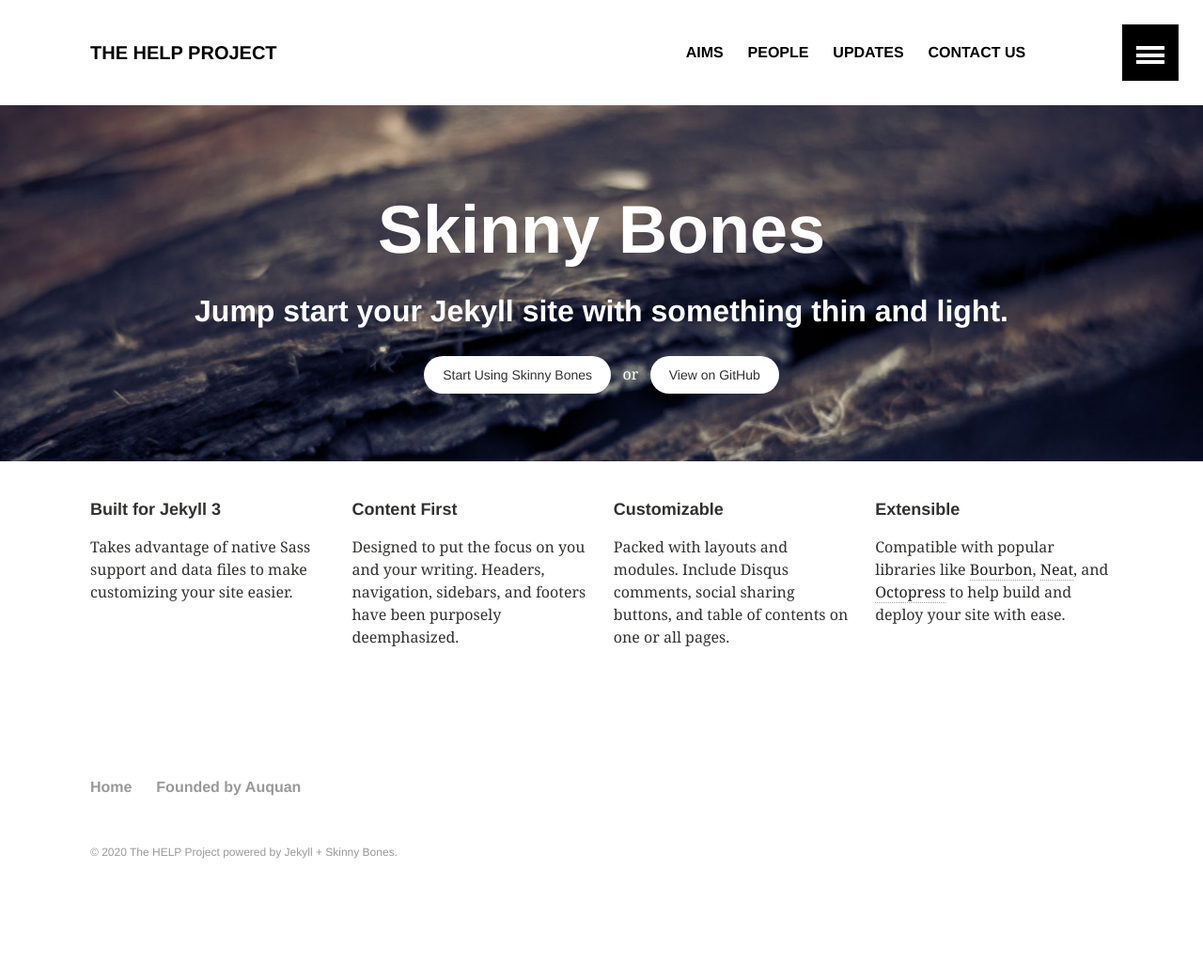
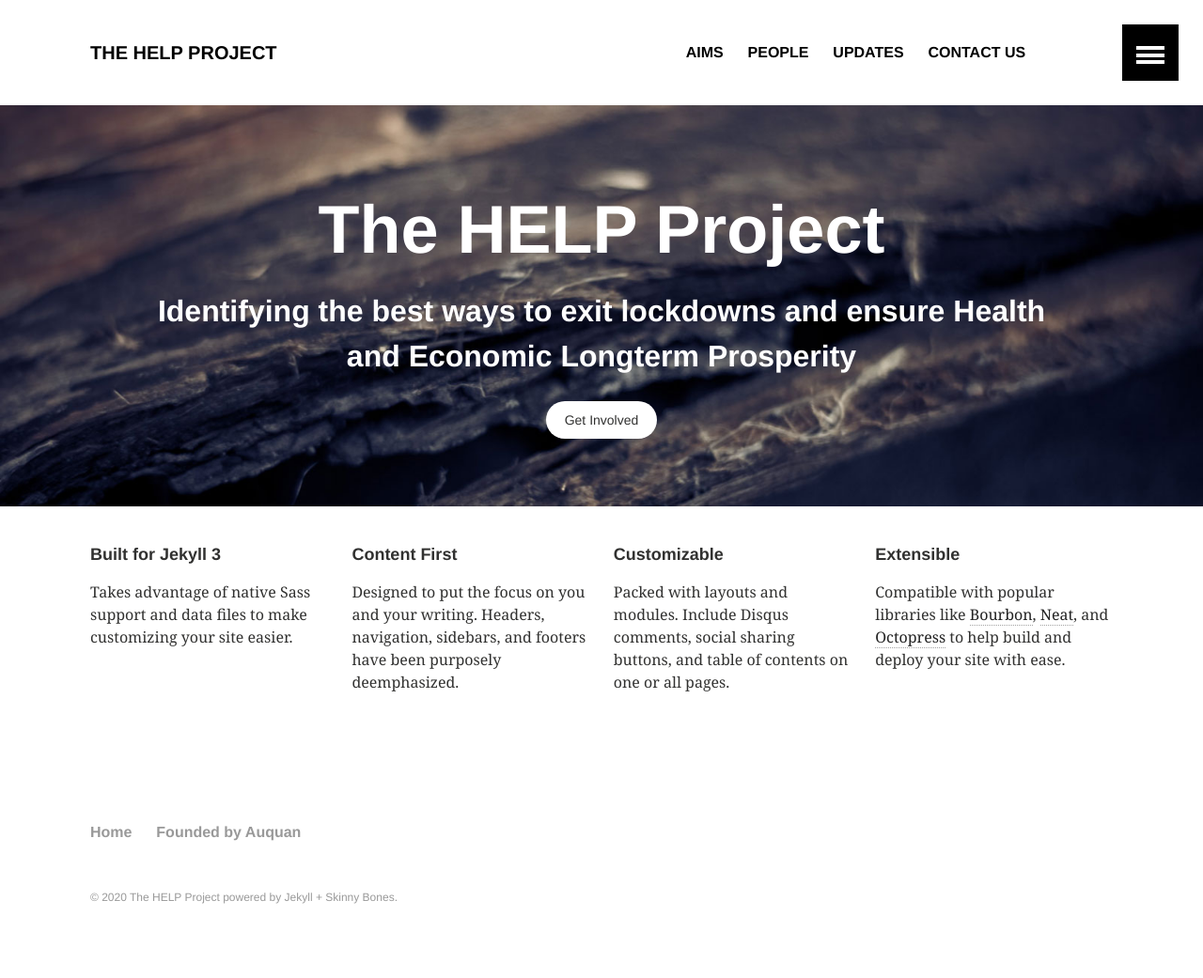
Before and after one commit to Auquan/help_project, a Jekyll site: the page built from index.md, in a window 1280 px wide. Shown: the whole page at 94% size. Built offline with Jekyll 4.4.1, drawn with Linux system fonts in a browser that asks for light colours; before the commit the page ends 993 px from its top, so only the background shows below that.

Commit message:
Changed Hero Section to HELP Content
Removed default values

```diff
--- a/_layouts/home.html
+++ b/_layouts/home.html
@@ -36,9 +36,9 @@
     {% if page.image.feature %}
     <div class="page-lead" style="background-image:url({{ site.url }}/images/{{ page.image.feature }})">
       <div class="wrap page-lead-content">
-        <h1>Skinny Bones</h1>
-        <h2>Jump start your Jekyll site with something thin and light.</h2>
-        <a href="{{ site.url }}/getting-started/" class="btn-inverse">Start Using Skinny Bones</a> &nbsp; or &nbsp; <a href="https://github.com/mmistakes/jekyll-theme-skinny-bones" class="btn-inverse">View on GitHub</a>
+        <h1>The HELP Project</h1>
+        <h2>Identifying the best ways to exit lockdowns and ensure Health and Economic Longterm Prosperity</h2>
+        <a href="{{ site.url }}/getting-started/" class="btn-inverse">Get Involved</a>
       </div><!-- /.page-lead-content -->
     </div><!-- /.page-lead -->
     {% endif %}
```
